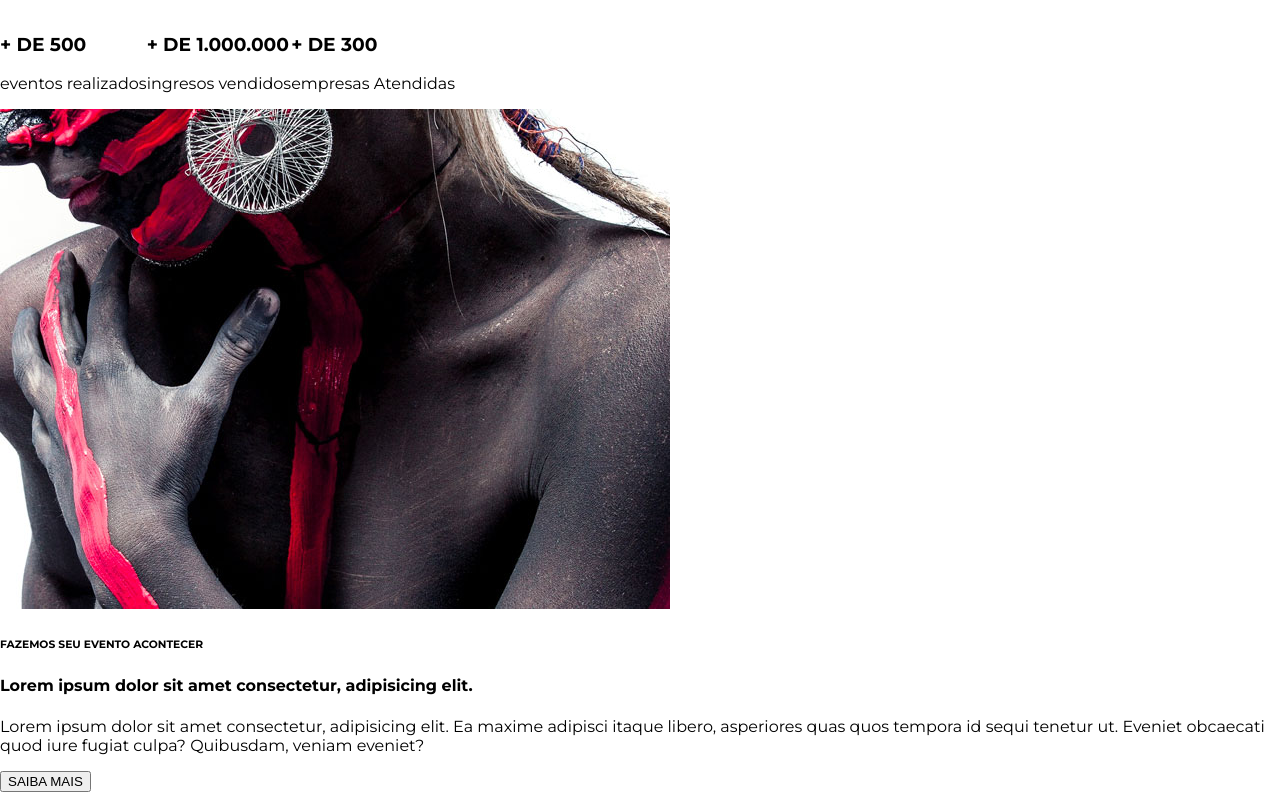
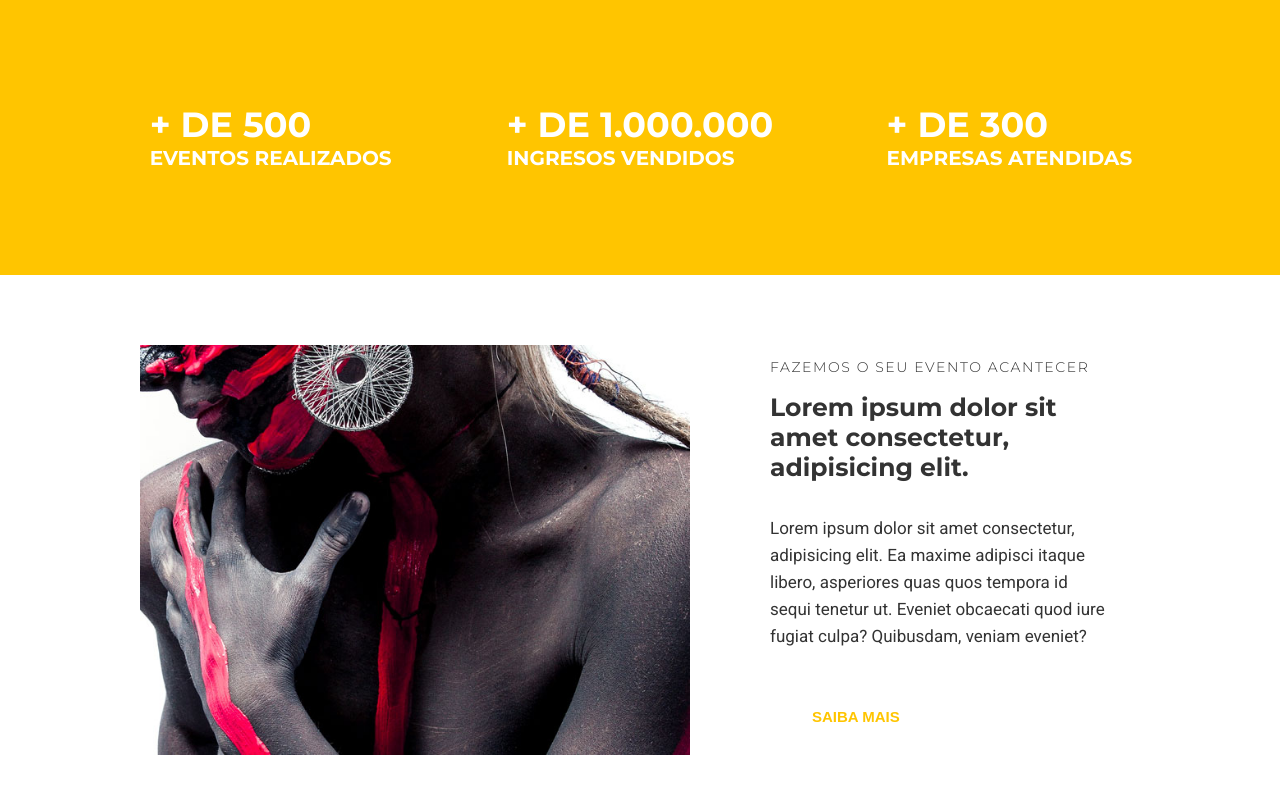
Before and after one commit to GabrielGdeC/studion, a website: page studion/src/index.html in a window 1280 px wide. Shown: the part 802-1597 px from the top of the page. Drawn offline with Linux system fonts and the light colour scheme.

Commit message:
institutional

```diff
--- a/studion/src/index.html
+++ b/studion/src/index.html
@@ -9,6 +9,7 @@
 </head>
 <body>
     <nav class="navbar">
+    <div class="container navbar__container">
         <h1 class="logo-studion">
             Studi<span class="copy--primary">on</span>
             <span class="logo-studion__subtitle">Eventos</span>
@@ -26,6 +27,7 @@
             <li><a href="https://www.w3schools.com/">Contato</a>
             </li>
         </ul>
+    </div>
     </nav>
 
     <header>
@@ -43,21 +45,36 @@
     </header>
 
     <main>
-        <section>
-            <ul>
-                <li><h3>+ DE 500 </h3>eventos realizados</li>
-                <li><h3>+ DE 1.000.000 </h3>ingresos vendidos</li>
-                <li><h3>+ DE 300 </h3>empresas Atendidas</li>
+        <section id="counter">
+            <ul class="container counter__container">
+                <li>
+                    <h3>
+                        + DE 500
+                        <small>eventos realizados</small>
+                    </h3>
+                </li>
+                <li>
+                    <h3>
+                        + DE 1.000.000
+                        <small>ingresos vendidos</small>
+                     </h3>
+                </li>
+                <li>
+                    <h3>
+                        + DE 300
+                        <small>empresas Atendidas</small>
+                    </h3>
+                </li>
             </ul>
         </section>
 
-        <section>
-            <div>
-                <img src="./images/institutional.jpg" alt="">
-                <h6> FAZEMOS SEU EVENTO ACONTECER</h6>
+        <section class="container institutional">
+            <img class="institutional__image" src="./images/institutional.jpg" alt="studion institutional">
+            <div class="institutional__copy">
+                <h6> fazemos o seu evento acantecer</h6>
                 <h4>Lorem ipsum dolor sit amet consectetur, adipisicing elit.</h4>
                 <p>Lorem ipsum dolor sit amet consectetur, adipisicing elit. Ea maxime adipisci itaque libero, asperiores quas quos tempora id sequi tenetur ut. Eveniet obcaecati quod iure fugiat culpa? Quibusdam, veniam eveniet?</p>
-                <button>SAIBA MAIS</button>
+                <button class="btn bnt--institutional">SAIBA MAIS</button>
             </div>
         </section>
 
--- a/studion/src/style.css
+++ b/studion/src/style.css
@@ -7,13 +7,26 @@
 :root{
     font-family:'Montserrat', sans-serif;
     font-size: 16px;
-    --coloar-primary: #ffc500;
+    --color-copy: #333;
+    --color-primary: #ffc500;
     --defauld-padding: 1rem;
+    color:var(--color-copy);
 }
 
 body{
     margin: 0%;
     padding-top: 7.75rem;
+}
+
+header,
+main,
+footer{
+    overflow-x: hidden;
+}
+
+.container{
+    max-width: 1140px;
+    margin: 0% auto;
 }
 
 ul{
@@ -26,17 +39,22 @@ ul{
 .navbar{
     position: fixed;
     z-index: 1;
+    top: 0%;
+    left: 0%;
+    width: 100%;
+
+    background-color: #000;
+    color: #fff;
+}
+
+.navbar__container{
     display: grid;
     grid-template-columns: 1fr 9fr;
     align-items: center;
-    top: 0%;
-    left: 0%;
 
     width: 100vw;
     height: 7.75rem;
     padding: 0 1rem;
-    background-color: #000;
-    color: #fff;
 }
 
 .navbar__links{
@@ -55,7 +73,7 @@ ul{
 }
 
 .navbar__links a:hover{
-    color: var(--coloar-primary)
+    color: var(--color-primary)
 }
 
 .logo-studion{
@@ -73,7 +91,7 @@ ul{
 }
 
 .copy--primary{
-    color: var(--coloar-primary)
+    color: var(--color-primary)
 }
 
 #slider{
@@ -121,7 +139,7 @@ ul{
     padding: 1rem 2.5rem;
     border: .125rem solid #fff;
     border-radius: 5rem;
-    color: var(--coloar-primary);
+    color: var(--color-primary);
     background: unset;
     font-size: .9375rem;
     font-weight: 700;
@@ -131,10 +149,75 @@ ul{
 
 .btn:hover,
 .btn:active,
-.btn:focus {
-    border-color: var(--coloar-primary);
-    background-color: var(--coloar-primary);
+.btn:focus,
+.btn--institutional {
+    border-color: var(--color-primary);
+    background-color: var(--color-primary);
     color: #fff;
+}
 
+#counter{
+    background-color: var(--color-primary);
+    color: #fff;
+    text-transform: uppercase;
 
 }
+
+.counter__container{
+    display: grid;
+    grid-template-columns: repeat(auto-fill, minmax(300px, 1fr));
+    place-items: center;
+    padding: 4.375rem 1rem;
+}
+
+.counter__container h3{
+    font-size: 2.1875rem;
+}
+
+.counter__container h3 small{
+    display: block;
+    font-size: 1.25rem;
+}
+
+.institutional{
+    display: grid;
+    grid-template-columns: auto auto;
+    gap: 3.125rem;
+    align-items: center;
+    padding: 4.375rem ;
+}
+
+.institutional__copy{
+    padding: 0  1.875rem;
+}
+
+.institutional__image{
+    max-width: 550px;
+}
+
+.institutional__copy h6{
+    font-size: 0.875rem;
+    font-weight: 300;
+    letter-spacing: 0.1rem;
+    text-transform: uppercase;
+    margin: 0%;
+}
+
+.institutional__copy h4{
+    font-size: 1.5625rem;
+    margin-top: 1rem;
+}
+
+.institutional p{
+    font-family: 'roboto', sans-serif;
+    font-size: 1.0625rem;
+    line-height: 1.6875rem;
+    margin-bottom: 0%;
+    margin-bottom: 2.5rem;
+}
+
+.btn--institutional{
+   color: var(--color-copy);
+   background: unset;
+
+}
```
